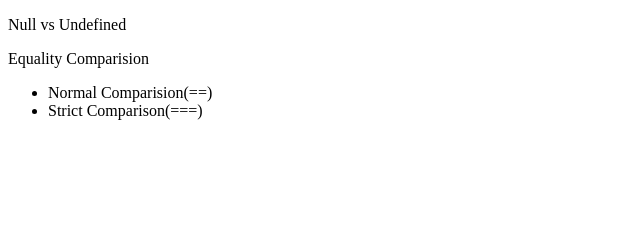
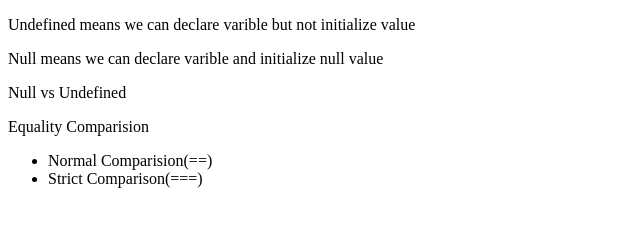
Before and after one commit to sukanyam8147/LWC, a plain HTML site: page NullVsUndefined.html in a window 1280 px wide. Shown: the whole page, without its empty margins (0-640 px from the left). Drawn offline with Linux system fonts and the light colour scheme.

Commit message:
added definition of null and undefined

```diff
--- a/NullVsUndefined.html
+++ b/NullVsUndefined.html
@@ -3,6 +3,8 @@
     <title>NullVsUndefined</title>
     <script src="./NVsU.js"></script>
     <body>
+        <p>Undefined means we can declare varible but not initialize value</p>
+        <p>Null means we can declare varible and initialize null value</p>
         <p>Null vs Undefined</p>
         <p>Equality Comparision</p>
         <ul>
```
